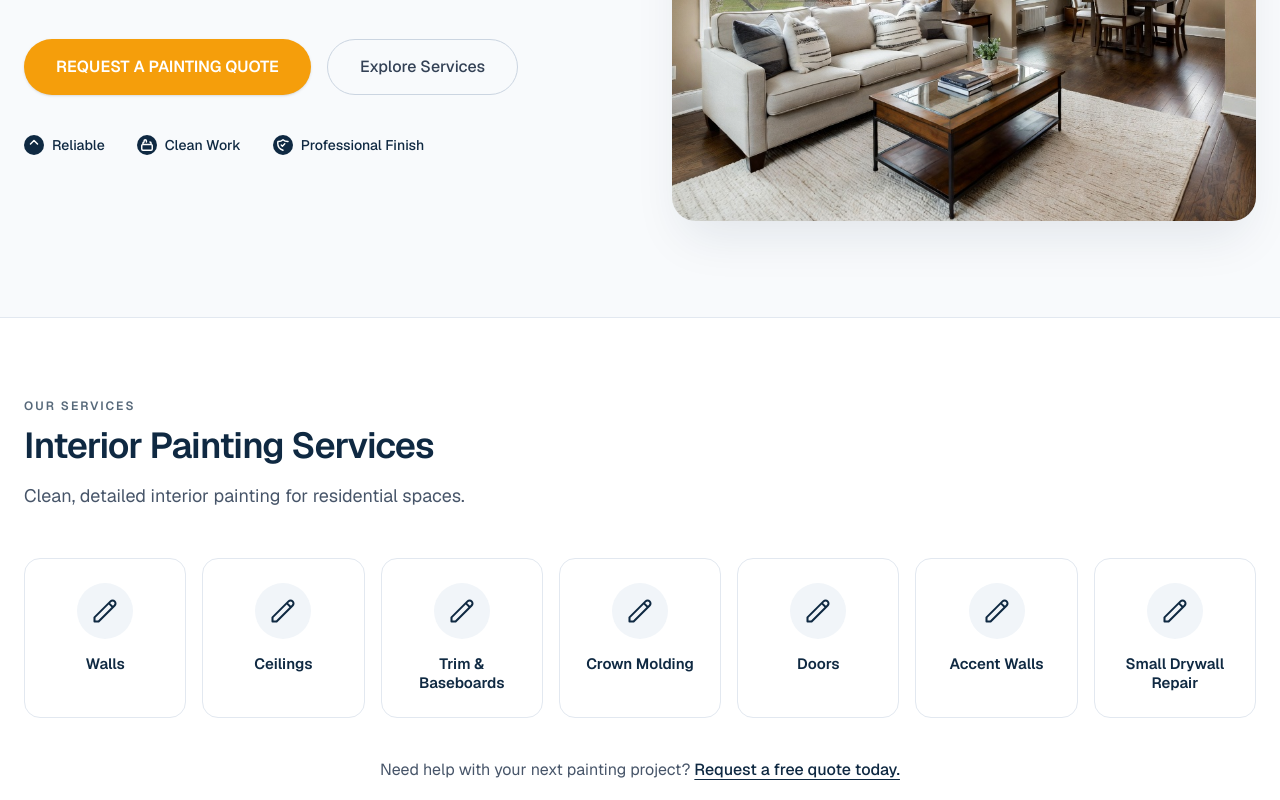
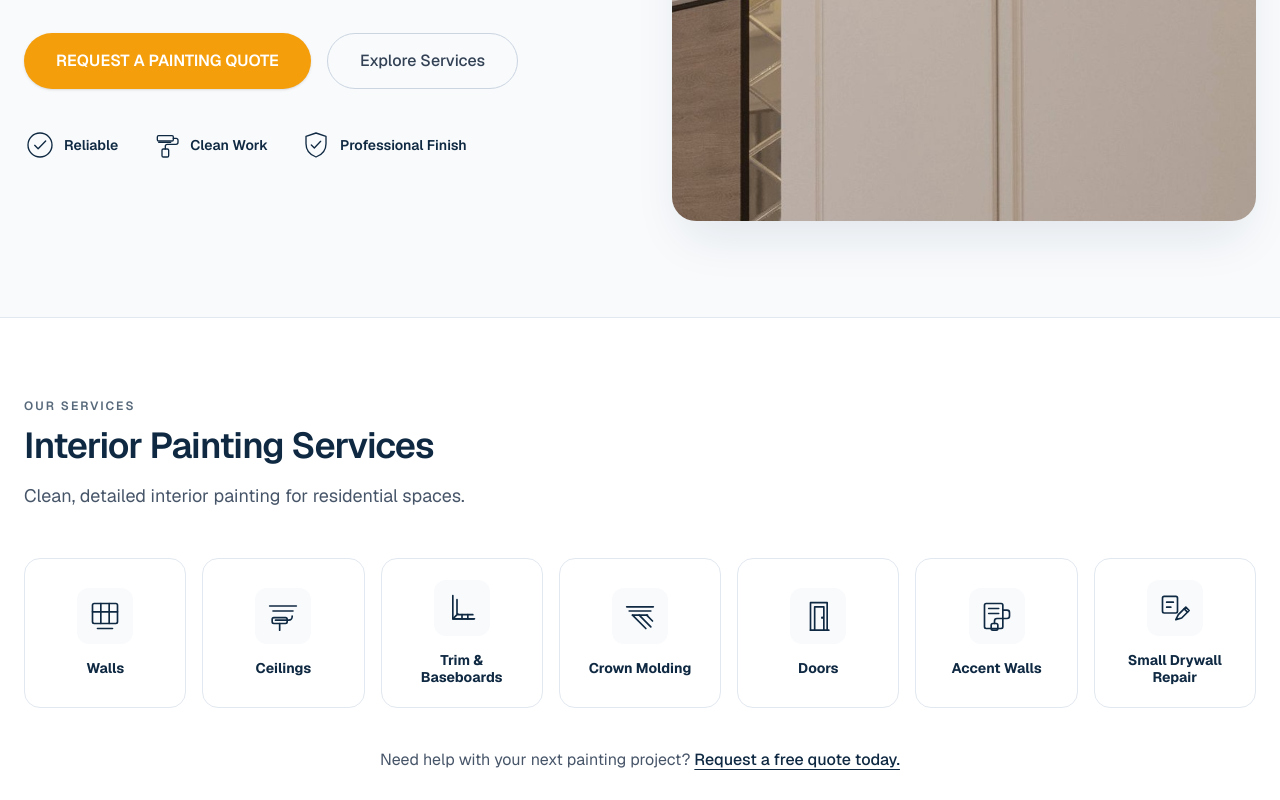
Before and after one commit to drolu-cmyk/cpc-website, a Next.js app: page / in a window 1280 px wide. Shown: the part 460-1260 px from the top of the page. Built offline with nearby package versions, Linux system fonts and the light colour scheme.

Commit message:
Refine CPC hero image and service icons

```diff
--- a/app/page.tsx
+++ b/app/page.tsx
@@ -22,6 +22,125 @@ const servicesList = [
   "Accent Walls",
   "Small Drywall Repair"
 ];
+
+const iconStroke = {
+  fill: "none",
+  stroke: "currentColor",
+  strokeWidth: 2,
+  strokeLinecap: "round" as const,
+  strokeLinejoin: "round" as const
+};
+
+function CheckCircleIcon(props: React.SVGProps<SVGSVGElement>) {
+  return (
+    <svg viewBox="0 0 48 48" aria-hidden="true" {...props}>
+      <circle cx="24" cy="24" r="18" {...iconStroke} />
+      <path d="m16 24.5 5.2 5.2L32.5 18" {...iconStroke} />
+    </svg>
+  );
+}
+
+function PaintRollerIcon(props: React.SVGProps<SVGSVGElement>) {
+  return (
+    <svg viewBox="0 0 48 48" aria-hidden="true" {...props}>
+      <rect x="11" y="10" width="24" height="8" rx="2" {...iconStroke} />
+      <path d="M35 14h4a3 3 0 0 1 3 3v3a3 3 0 0 1-3 3H26a3 3 0 0 0-3 3v4" {...iconStroke} />
+      <rect x="18" y="30" width="10" height="12" rx="2" {...iconStroke} />
+      <path d="M13 20h18" {...iconStroke} />
+    </svg>
+  );
+}
+
+function ShieldCheckIcon(props: React.SVGProps<SVGSVGElement>) {
+  return (
+    <svg viewBox="0 0 48 48" aria-hidden="true" {...props}>
+      <path d="M24 6 39 11v11c0 9.5-5.9 16.6-15 20-9.1-3.4-15-10.5-15-20V11L24 6Z" {...iconStroke} />
+      <path d="m17 24 4.5 4.5L31 18.5" {...iconStroke} />
+    </svg>
+  );
+}
+
+function WallsIcon(props: React.SVGProps<SVGSVGElement>) {
+  return (
+    <svg viewBox="0 0 48 48" aria-hidden="true" {...props}>
+      <rect x="9" y="9" width="30" height="24" rx="2" {...iconStroke} />
+      <path d="M9 19h30M19 9v24M29 9v24" {...iconStroke} />
+      <path d="M15 39h18" {...iconStroke} />
+    </svg>
+  );
+}
+
+function CeilingsIcon(props: React.SVGProps<SVGSVGElement>) {
+  return (
+    <svg viewBox="0 0 48 48" aria-hidden="true" {...props}>
+      <path d="M8 12h32M12 18h24" {...iconStroke} />
+      <path d="M15 29h16a4 4 0 0 0 4-4v-1" {...iconStroke} />
+      <rect x="11" y="26" width="18" height="7" rx="2" {...iconStroke} />
+      <path d="M20 33v8" {...iconStroke} />
+    </svg>
+  );
+}
+
+function TrimBaseboardsIcon(props: React.SVGProps<SVGSVGElement>) {
+  return (
+    <svg viewBox="0 0 48 48" aria-hidden="true" {...props}>
+      <path d="M13 9v28h25" {...iconStroke} />
+      <path d="M18 14v18h19M13 37h26M19 31l-6 6" {...iconStroke} />
+      <path d="M24 37v-5M31 37v-5" {...iconStroke} />
+    </svg>
+  );
+}
+
+function CrownMoldingIcon(props: React.SVGProps<SVGSVGElement>) {
+  return (
+    <svg viewBox="0 0 48 48" aria-hidden="true" {...props}>
+      <path d="M8 13h32M11 18h26M15 23h18" {...iconStroke} />
+      <path d="M15 23 31 39M23 23l14 14M32 23l7 7" {...iconStroke} />
+    </svg>
+  );
+}
+
+function DoorsIcon(props: React.SVGProps<SVGSVGElement>) {
+  return (
+    <svg viewBox="0 0 48 48" aria-hidden="true" {...props}>
+      <path d="M15 41V8h20v33" {...iconStroke} />
+      <path d="M20 41V13h11v28M15 41h22" {...iconStroke} />
+      <circle cx="29" cy="26" r="1.4" fill="currentColor" />
+    </svg>
+  );
+}
+
+function AccentWallsIcon(props: React.SVGProps<SVGSVGElement>) {
+  return (
+    <svg viewBox="0 0 48 48" aria-hidden="true" {...props}>
+      <rect x="9" y="9" width="22" height="30" rx="2" {...iconStroke} />
+      <path d="M31 17h5a3 3 0 0 1 3 3v4a3 3 0 0 1-3 3H24a3 3 0 0 0-3 3v3" {...iconStroke} />
+      <rect x="17" y="33" width="8" height="8" rx="2" {...iconStroke} />
+      <path d="M14 15h12M14 21h12" {...iconStroke} />
+    </svg>
+  );
+}
+
+function DrywallRepairIcon(props: React.SVGProps<SVGSVGElement>) {
+  return (
+    <svg viewBox="0 0 48 48" aria-hidden="true" {...props}>
+      <rect x="9" y="10" width="18" height="20" rx="2" {...iconStroke} />
+      <path d="M14 17h8M14 23h5" {...iconStroke} />
+      <path d="m28 32 9-9 4 4-9 9-7 2 3-6Z" {...iconStroke} />
+      <path d="m35 25 4 4" {...iconStroke} />
+    </svg>
+  );
+}
+
+const serviceIcons: Record<string, React.ComponentType<React.SVGProps<SVGSVGElement>>> = {
+  "Walls": WallsIcon,
+  "Ceilings": CeilingsIcon,
+  "Trim & Baseboards": TrimBaseboardsIcon,
+  "Crown Molding": CrownMoldingIcon,
+  "Doors": DoorsIcon,
+  "Accent Walls": AccentWallsIcon,
+  "Small Drywall Repair": DrywallRepairIcon
+};
 
 export default function CapitalPropertyCare() {
   const [formData, setFormData] = useState<FormData>({
@@ -236,28 +355,16 @@ export default function CapitalPropertyCare() {
             {/* Trust Bar */}
             <div className="mt-10 grid gap-4 text-sm sm:flex sm:flex-wrap sm:gap-x-8">
               <div className="flex items-center gap-2 text-[#0F2942]">
-                <div className="w-5 h-5 rounded-full bg-[#0F2942] flex items-center justify-center flex-shrink-0">
-                  <svg xmlns="http://www.w3.org/2000/svg" className="w-3 h-3 text-white" fill="none" viewBox="0 0 24 24" stroke="currentColor">
-                    <path strokeLinecap="round" strokeLinejoin="round" strokeWidth={3} d="M5 10l7-7m0 0l7 7" />
-                  </svg>
-                </div>
-                <span className="font-medium">Reliable</span>
+                <CheckCircleIcon className="h-8 w-8 flex-shrink-0" />
+                <span className="font-semibold">Reliable</span>
               </div>
               <div className="flex items-center gap-2 text-[#0F2942]">
-                <div className="w-5 h-5 rounded-full bg-[#0F2942] flex items-center justify-center flex-shrink-0">
-                  <svg xmlns="http://www.w3.org/2000/svg" className="w-3.5 h-3.5 text-white" fill="none" viewBox="0 0 24 24" stroke="currentColor">
-                    <path strokeLinecap="round" strokeLinejoin="round" strokeWidth={2.5} d="M19 11H5m14 0a2 2 0 012 2v6a2 2 0 01-2 2H5a2 2 0 01-2-2v-6a2 2 0 012-2m14 0V9a2 2 0 00-2-2M5 11V9a2 2 0 012-2m0 0V5a2 2 0 012-2 2 2 0 012 2v2" />
-                  </svg>
-                </div>
-                <span className="font-medium">Clean Work</span>
+                <PaintRollerIcon className="h-8 w-8 flex-shrink-0" />
+                <span className="font-semibold">Clean Work</span>
               </div>
               <div className="flex items-center gap-2 text-[#0F2942]">
-                <div className="w-5 h-5 rounded-full bg-[#0F2942] flex items-center justify-center flex-shrink-0">
-                  <svg xmlns="http://www.w3.org/2000/svg" className="w-3.5 h-3.5 text-white" fill="none" viewBox="0 0 24 24" stroke="currentColor">
-                    <path strokeLinecap="round" strokeLinejoin="round" strokeWidth={2.5} d="M9 12l2 2 4-4m5.618-4.016A11.955 11.955 0 0112 2.944a11.955 11.955 0 01-8.618 3.04A12.02 12.02 0 003 9c0 5.591 3.824 10.29 8.945 11.922" />
-                  </svg>
-                </div>
-                <span className="font-medium">Professional Finish</span>
+                <ShieldCheckIcon className="h-8 w-8 flex-shrink-0" />
+                <span className="font-semibold">Professional Finish</span>
               </div>
             </div>
           </div>
@@ -266,13 +373,12 @@ export default function CapitalPropertyCare() {
           <div className="relative rounded-3xl overflow-hidden shadow-2xl shadow-[#0F2942]/10 aspect-[16/10] md:aspect-auto md:h-[520px]">
             <Image
               src="/hero-living-room.jpg"
-              alt="Beautifully painted modern living room interior by Capital Property Care"
+              alt="Sophisticated contemporary living room with smooth painted walls and detailed trim by Capital Property Care"
               fill
               sizes="(min-width: 768px) 50vw, 100vw"
               priority
-              className="absolute inset-0 w-full h-full object-cover"
+              className="absolute inset-0 w-full h-full object-cover object-[58%_44%]"
             />
-            <div className="absolute inset-0 bg-gradient-to-br from-[#0F2942]/10 via-transparent to-transparent" />
           </div>
         </div>
       </section>
@@ -288,19 +394,20 @@ export default function CapitalPropertyCare() {
 
           {/* Services Grid */}
           <div className="grid grid-cols-1 min-[420px]:grid-cols-2 sm:grid-cols-3 lg:grid-cols-4 xl:grid-cols-7 gap-4">
-            {servicesList.map((service, index) => (
-              <div
-                key={index}
-                className="service-card group flex flex-col items-center text-center p-5 sm:p-6 rounded-2xl border border-[#E2E8F0] bg-white hover:border-[#0F2942]/30"
-              >
-                <div className="w-14 h-14 mb-4 rounded-full bg-[#F1F5F9] flex items-center justify-center group-hover:bg-[#0F2942]/5 transition-colors">
-                  <svg xmlns="http://www.w3.org/2000/svg" className="w-7 h-7 text-[#0F2942]" fill="none" viewBox="0 0 24 24" stroke="currentColor" strokeWidth={1.75}>
-                    <path strokeLinecap="round" strokeLinejoin="round" d="M15.232 5.232l3.536 3.536m-2.036-5.036a2.5 2.5 0 113.536 3.536L6.5 21.036H3v-3.572L16.732 3.732z" />
-                  </svg>
+            {servicesList.map((service, index) => {
+              const ServiceIcon = serviceIcons[service];
+              return (
+                <div
+                  key={index}
+                  className="service-card group flex min-h-[150px] flex-col items-center justify-center text-center p-5 rounded-2xl border border-[#E2E8F0] bg-white hover:border-[#0F2942]/30"
+                >
+                  <div className="mb-4 flex h-14 w-14 items-center justify-center rounded-xl bg-[#F8FAFC] text-[#0F2942] transition-colors group-hover:bg-[#EEF4F8]">
+                    <ServiceIcon className="h-10 w-10" />
+                  </div>
+                  <div className="font-bold text-[#0F2942] text-[14px] leading-tight">{service}</div>
                 </div>
-                <div className="font-semibold text-[#0F2942] text-[15px] leading-tight">{service}</div>
-              </div>
-            ))}
+              );
+            })}
           </div>
 
           <div className="mt-10 text-center">
@@ -319,13 +426,13 @@ export default function CapitalPropertyCare() {
         <div className="grid md:grid-cols-12 gap-x-12 gap-y-10 items-center">
           {/* Left: Staircase image matching mockup */}
           <div className="md:col-span-5">
-            <div className="relative rounded-3xl overflow-hidden shadow-xl shadow-[#0F2942]/10 aspect-[4/3] md:aspect-auto md:h-full">
+            <div className="relative rounded-3xl overflow-hidden shadow-xl shadow-[#0F2942]/10 aspect-[4/3] md:aspect-auto md:h-[360px]">
               <Image
                 src="/staircase.jpg"
                 alt="Elegant interior staircase with white wainscoting and professional paint finish"
                 fill
                 sizes="(min-width: 768px) 42vw, 100vw"
-                className="absolute inset-0 w-full h-full object-cover"
+                className="absolute inset-0 w-full h-full object-cover object-[62%_50%]"
               />
             </div>
           </div>
```
Also changed, not shown: public/hero-living-room.jpg, public/staircase.jpg.
